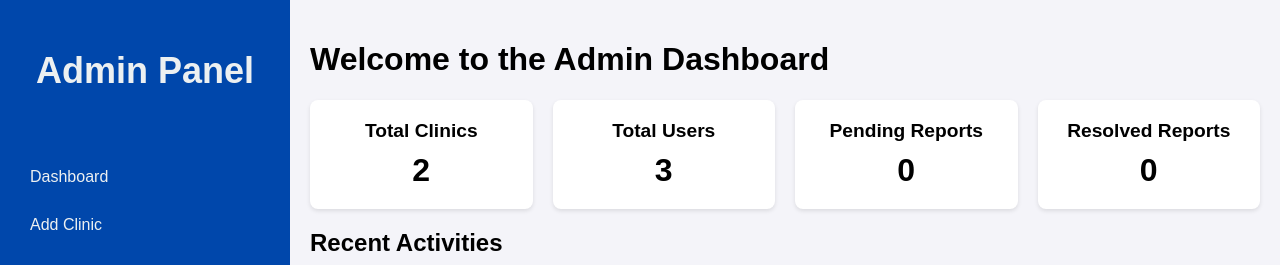
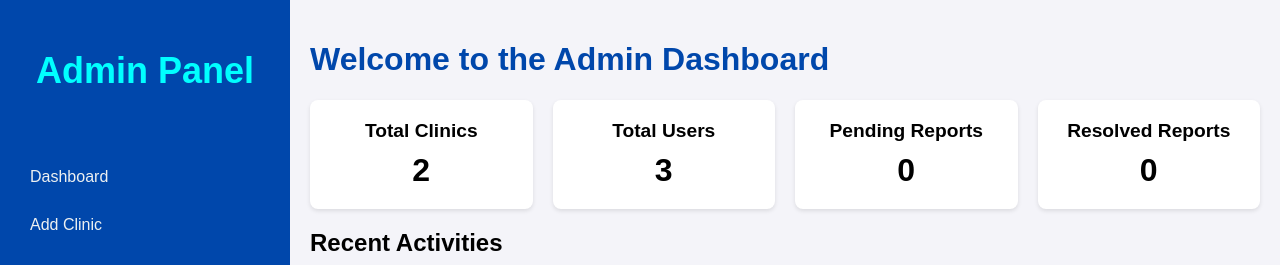
Before and after one commit to 0nlooker-max/ClinicFinderProject, a PHP site: page /clinicfinder2/AdminSide/adminhomepage.php in a window 1280 px wide. Shown: the top 265 px of the page. Run offline with PHP 8.4, Linux system fonts and the light colour scheme; a user stored in the database is signed in; data comes from the database, SQL or seed files in the repository; data that the repository does not hold is empty.

Commit message:
udjustments

```diff
--- a/clinicfinder2/AdminSide/add_clinic.php
+++ b/clinicfinder2/AdminSide/add_clinic.php
@@ -1,9 +1,6 @@
 <?php
 include '../includes/database.php'; // Include database connection
-if (!isset($_SESSION['user_id'])) {
-    header("Location: ../Login/login.php");
-    exit();
-}
+
 // Handle form submission
 if ($_SERVER['REQUEST_METHOD'] === 'POST') {
     $name = $_POST['name'];
--- a/clinicfinder2/AdminSide/adminhomepage.php
+++ b/clinicfinder2/AdminSide/adminhomepage.php
@@ -48,7 +48,9 @@ body, html {
     padding: 0;
     font-family: Arial, sans-serif;
 }
-
+h1{
+    color: #0047AB;
+}
 .main-container {
     display: flex;
     min-height: 100vh;
@@ -71,7 +73,9 @@ body, html {
     text-align: center;
     margin-bottom: 20px;
 }
-
+.sidebar h2{
+    color: aqua;
+}
 .sidebar nav ul {
     list-style: none;
     padding: 0;
```
